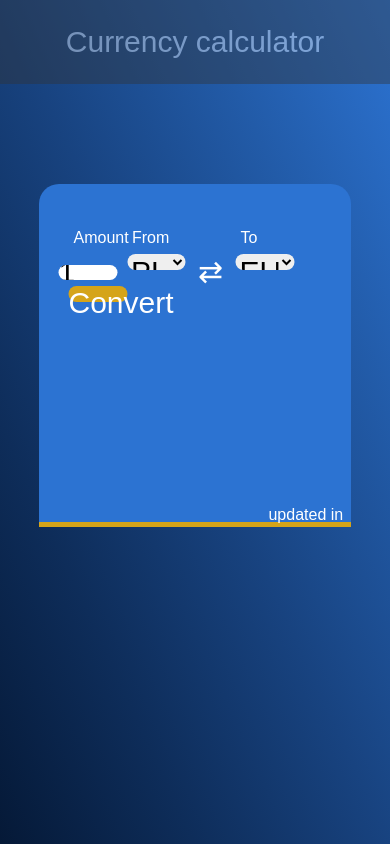
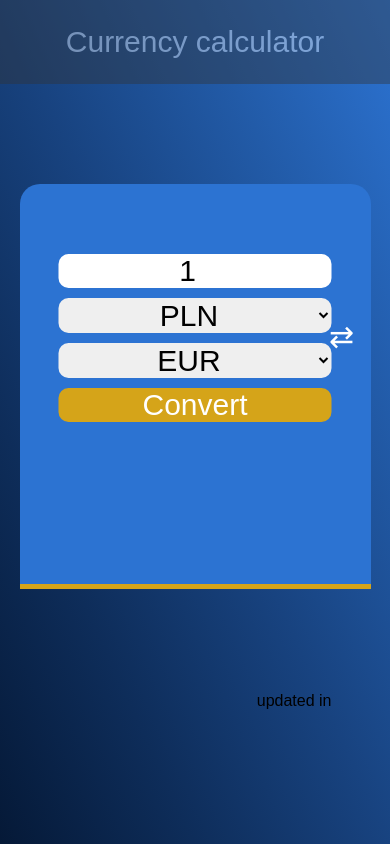
Before and after one commit to ostachim/currency-calculator, a React (Create React App) app: page / in a window 390 px wide. Built offline with nearby package versions, Linux system fonts and the light colour scheme; no server answers; a web font is replaced by a local one.

Commit message:
change Page.css Page.js and add mobile.css , app make ready for mobiles

```diff
--- a/src/pages/Page.js
+++ b/src/pages/Page.js
@@ -1,5 +1,6 @@
 import React, {Component} from 'react';
 import '../styles/Page.css';
+import '../styles/mobile.css';
 // import PolishFlag from '../flags/flag_gbr.png';
 // const apiPLN = 'https://api.exchangeratesapi.io/latest?base=PLN';
 // const apiEUR = 'https://api.exchangeratesapi.io/latest?base=EUR';
@@ -154,7 +155,7 @@ class Page extends Component {
                 <div className="resultTable">
                     <h1>{this.state.inputValueAsync} {this.state.result !=="" ? this.state.currencyValue1:null} {this.state.result !=="" ? " = ":null} {this.state.result} {this.state.result !=="" ? this.state.currencyValue2:null}</h1>
                 </div>
-                <p>updated in {this.state.currency.date}</p>
+                <p className="date">updated in {this.state.currency.date}</p>
             </div>
 
         )
--- /dev/null
+++ b/src/styles/mobile.css
@@ -0,0 +1,57 @@
+@media(max-width: 900px){
+    .converter .form button{
+        background-color:#D5A419;
+    }
+
+
+    .converter .form input,.converter .form select,.converter .form button{
+        width:100%;
+        height:15%;
+        text-align:center;
+        margin-right:0;
+        margin-left:0;
+        margin-bottom:10px;
+    }
+
+    .form label{
+        display:none;
+    }
+
+    .converter{
+        height:400px;
+        /* position:relative; */
+    }
+
+    .resultTable{
+        top:65%;
+        /* width:100%; */
+       font-size:16px;
+       /* min-width:300px; */
+    }
+
+    .converter p {
+        position:absolute;
+        color:black;
+        right:15%;
+        top:82%;
+    }
+
+    .converter .form button.arrows{
+        position:absolute;
+        /* margin-left:0; */
+        right:-15px;
+        top:65px;
+    }
+
+
+}
+
+@media(max-width: 562px){
+    .converter{
+        width:90vw;
+    }
+    .resultTable{
+        max-width:150px;
+
+    }
+}
```
Also changed, not shown: src/styles/Page.css (line endings or trailing spaces).
